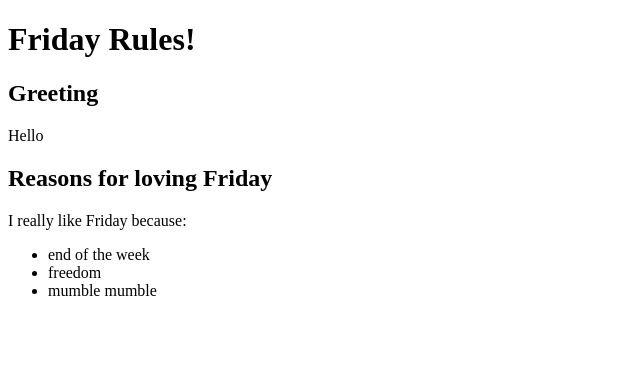
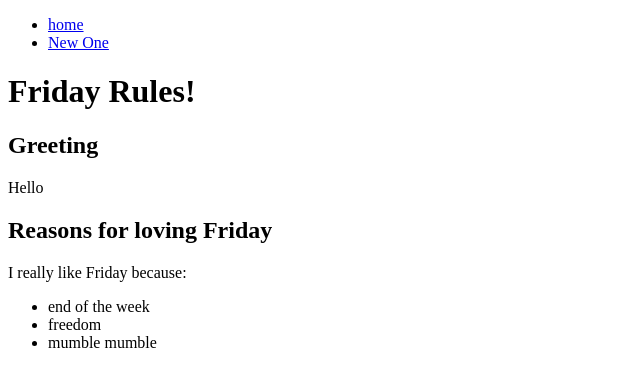
Before and after one commit to tlangley/tlangley.github.io, a plain HTML site: page index.html in a window 1280 px wide. Shown: the whole page, without its empty margins (0-640 px from the left). Drawn offline with Linux system fonts and the light colour scheme.

Commit message:
made a new one

```diff
--- a/index.html
+++ b/index.html
@@ -5,7 +5,12 @@
 <head>
 	<title>Period 4 rules</title>
 <head>
-
+<nav>
+	<ul>
+	<li><a href="index.html">home</a></li>
+	<li><a href="newone.html">New One</a></li>
+	</ul>
+</nav>
 <body>
 	<h1>Friday Rules!</h1>
 
```
